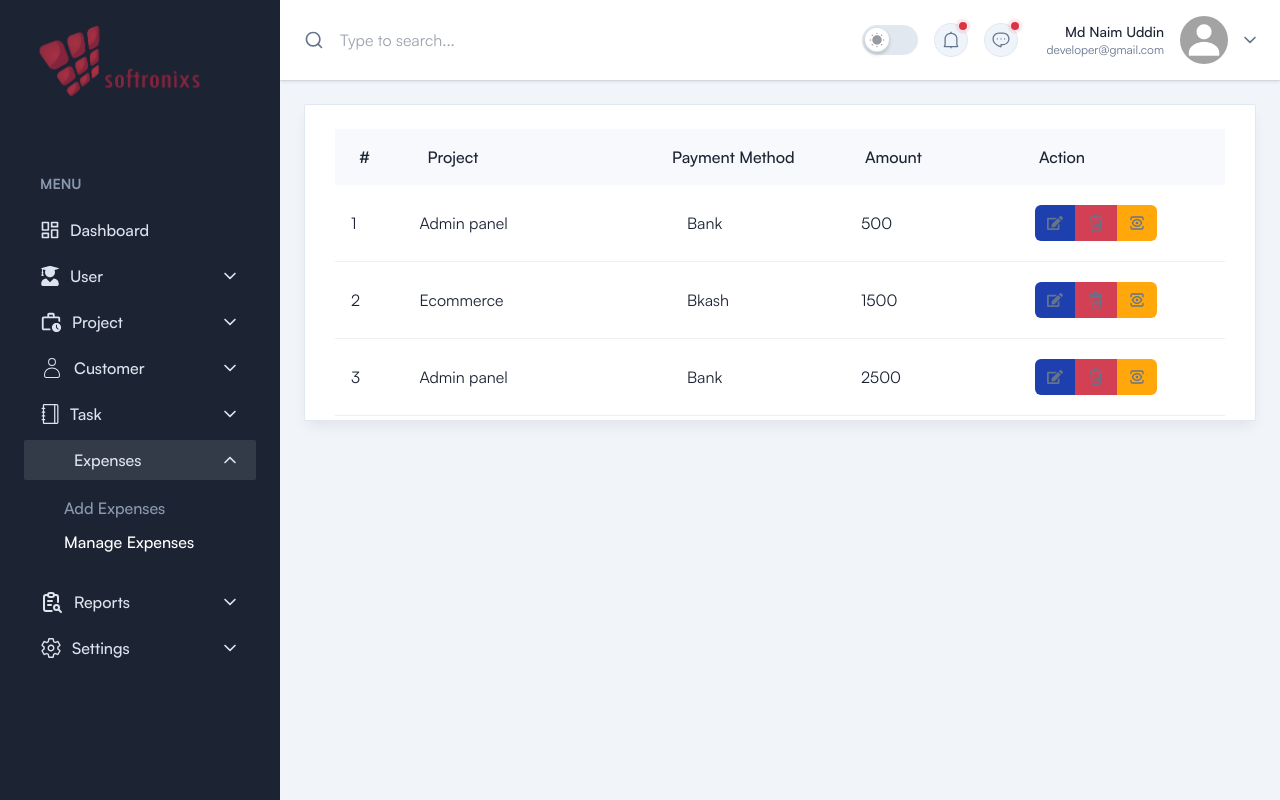
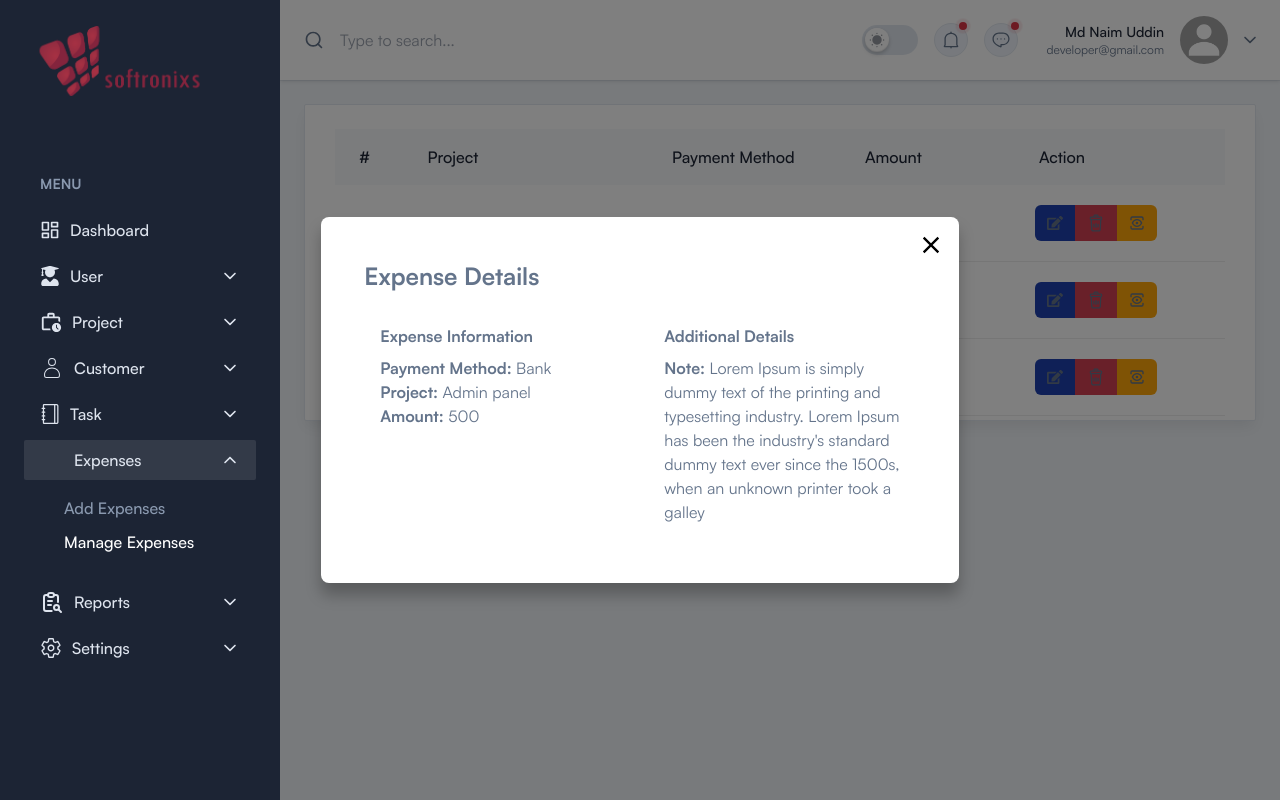
Before and after one commit to naimuddin94/crm-frontend, a React (Vite) app: page /expenses/manage-expenses in a window 1280 px wide. Both pictures are taken after a click on the button 1136 px from the left and 223 px from the top of the page. Built offline with nearby package versions, Linux system fonts and the light colour scheme; some icons are missing.

Commit message:
expense details modal created

```diff
--- /dev/null
+++ b/src/pages/Expense/ExpenseDetailsModal.tsx
@@ -0,0 +1,56 @@
+import Modal from "../../components/Utility/Modal";
+import { IExpense } from "../../types/type";
+
+interface ExpenseDetailsModalProps {
+  showModal: boolean;
+  setShowModal: React.Dispatch<React.SetStateAction<boolean>>;
+  selectedExpense: IExpense | null;
+}
+
+const ExpenseDetailsModal: React.FC<ExpenseDetailsModalProps> = ({
+  showModal,
+  setShowModal,
+  selectedExpense,
+}) => {
+  return (
+    <Modal openModal={showModal} setOpenModal={setShowModal}>
+      <div className="max-w-[500px] lg:max-w-[400px] xl:max-w-[600px] p-6">
+        <h2 className="text-2xl font-bold mb-4">Expense Details</h2>
+        {selectedExpense && (
+          <div className="grid grid-cols-2 gap-4">
+            <div>
+              <div className="bg-gray-100 rounded-lg p-4">
+                <p className="font-bold mb-2">Expense Information</p>
+                <p>
+                  <span className="font-semibold">Payment Method:</span>{" "}
+                  {selectedExpense.payment_method}
+                </p>
+                <p>
+                  <span className="font-semibold">Project:</span>{" "}
+                  {selectedExpense.project}
+                </p>
+                <p>
+                  <span className="font-semibold">Amount:</span>{" "}
+                  {selectedExpense.amount}
+                </p>
+              </div>
+            </div>
+            <div>
+              <div className="bg-gray-100 rounded-lg p-4">
+                <p className="font-bold mb-2">Additional Details</p>
+                {selectedExpense.note && (
+                  <p>
+                    <span className="font-semibold">Note:</span>{" "}
+                    {selectedExpense.note}
+                  </p>
+                )}
+              </div>
+            </div>
+          </div>
+        )}
+      </div>
+    </Modal>
+  );
+};
+
+export default ExpenseDetailsModal;
--- a/src/pages/Expense/ManageExpense.tsx
+++ b/src/pages/Expense/ManageExpense.tsx
@@ -2,9 +2,21 @@ import { FaEdit } from "react-icons/fa";
 import { LuView } from "react-icons/lu";
 import { Link } from "react-router-dom";
 import { expenses } from "../../lib/fakedata";
+import ExpenseDetailsModal from "./ExpenseDetailsModal";
+import { IExpense } from "../../types/type";
+import { useState } from "react";
 
 const ManageExpense = () => {
+  const [showModal, setShowModal] = useState(false);
+  const [selectedExpense, setSelectedExpense] = useState<IExpense | null>(null);
+
+  const handleProjectView = (expense: IExpense) => {
+    setSelectedExpense(expense);
+    setShowModal(true);
+  };
+
   return (
+    <>
       <div className="rounded-sm border border-stroke bg-white px-5 pt-6 pb-2.5 shadow-default dark:border-strokedark dark:bg-boxdark sm:px-7.5 xl:pb-1">
         <div className="max-w-full overflow-x-auto">
           <table className="w-full table-auto">
@@ -83,7 +95,10 @@ const ManageExpense = () => {
                             />
                           </svg>
                         </button>
-                      <button className="hover:text-primary  bg-warning px-3 py-2.5 rounded-e-md">
+                        <button
+                          onClick={() => handleProjectView(expense)}
+                          className="hover:text-primary  bg-warning px-3 py-2.5 rounded-e-md"
+                        >
                           <LuView />
                         </button>
                       </div>
@@ -94,6 +109,14 @@ const ManageExpense = () => {
           </table>
         </div>
       </div>
+
+      {/* Render the custom modal component */}
+      <ExpenseDetailsModal
+        selectedExpense={selectedExpense}
+        showModal={showModal}
+        setShowModal={setShowModal}
+      />
+    </>
   );
 };
 
```
Also changed, not shown: src/pages/Expense/AddExpense.tsx (+2 -6 lines), src/types/type.ts (+11 -0 lines). Lines whose indentation alone changed are shown as unchanged.
